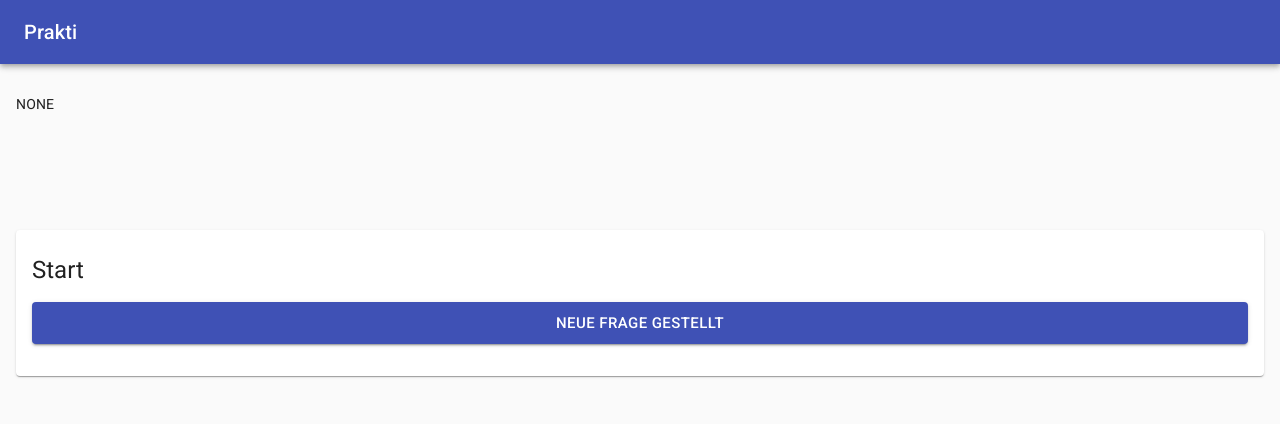
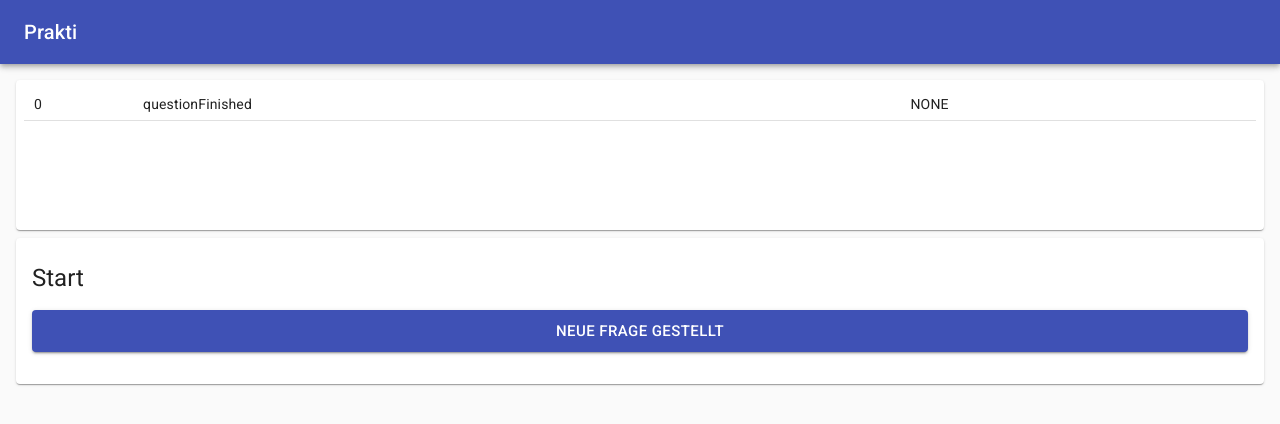
Before and after one commit to lightningboss/prakti, a React (Create React App) app: page / in a window 1280 px wide. Shown: the top 424 px of the page. Built offline with nearby package versions, Linux system fonts and the light colour scheme.

Commit message:
Add component that displays a log

```diff
--- a/src/App.js
+++ b/src/App.js
@@ -1,18 +1,13 @@
 import React, { useState } from 'react';
 import Box from '@material-ui/core/Box';
-import { makeStyles } from '@material-ui/styles';
 import PageWrapper from './PageWrapper';
 import ButtonGroup from './ButtonGroup';
+import LogTable from './components/LogTable';
 
 import { praktiMachine } from './lib/stateMachine';
 
 let id = 0;
 
-const useStyles = makeStyles({
-    overflowScroll: {
-        overflowX: 'scroll',
-    },
-});
 const App = () => {
     const [currentState, setNextState] = useState(praktiMachine.initial);
     const [log, setLog] = useState(() => [
@@ -39,16 +34,10 @@ const App = () => {
         setNextState(nextState);
     };
 
-    const classes = useStyles();
-
     return (
         <PageWrapper>
             <Box display="flex" flexDirection="column">
-                <Box flexGrow={1} height={150} className={classes.overflowScroll}>
-                    {log.map(entry => (
-                        <p key={entry.id}>{entry.action}</p>
-                    ))}
-                </Box>
+                <LogTable log={log} />
                 <ButtonGroup currentState={currentState} onAction={onAction} />
             </Box>
         </PageWrapper>
--- /dev/null
+++ b/src/components/LogTable.js
@@ -0,0 +1,43 @@
+import React from 'react';
+import Paper from '@material-ui/core/Paper';
+import Table from '@material-ui/core/Table';
+import TableBody from '@material-ui/core/TableBody';
+import TableCell from '@material-ui/core/TableCell';
+import TableRow from '@material-ui/core/TableRow';
+import Box from '@material-ui/core/Box';
+import { makeStyles } from '@material-ui/styles';
+
+const useStyles = makeStyles({
+    overflowScroll: {
+        overflowX: 'scroll',
+    },
+    idField: {
+        maxWidth: 10,
+        padding: '0 10px',
+    },
+});
+
+const LogTable = ({ log }) => {
+    const classes = useStyles();
+    return (
+        <Box mb={1}>
+            <Paper>
+                <Box p={1} height={150} className={classes.overflowScroll}>
+                    <Table stickyHeader size="small">
+                        <TableBody>
+                            {log.map(entry => (
+                                <TableRow hover role="checkbox" tabIndex={-1} key={entry.id}>
+                                    <TableCell className={classes.idField}>{entry.id}</TableCell>
+                                    <TableCell>{entry.currentState}</TableCell>
+                                    <TableCell>{entry.action}</TableCell>
+                                </TableRow>
+                            ))}
+                        </TableBody>
+                    </Table>
+                </Box>
+            </Paper>
+        </Box>
+    );
+};
+
+export default LogTable;
```
